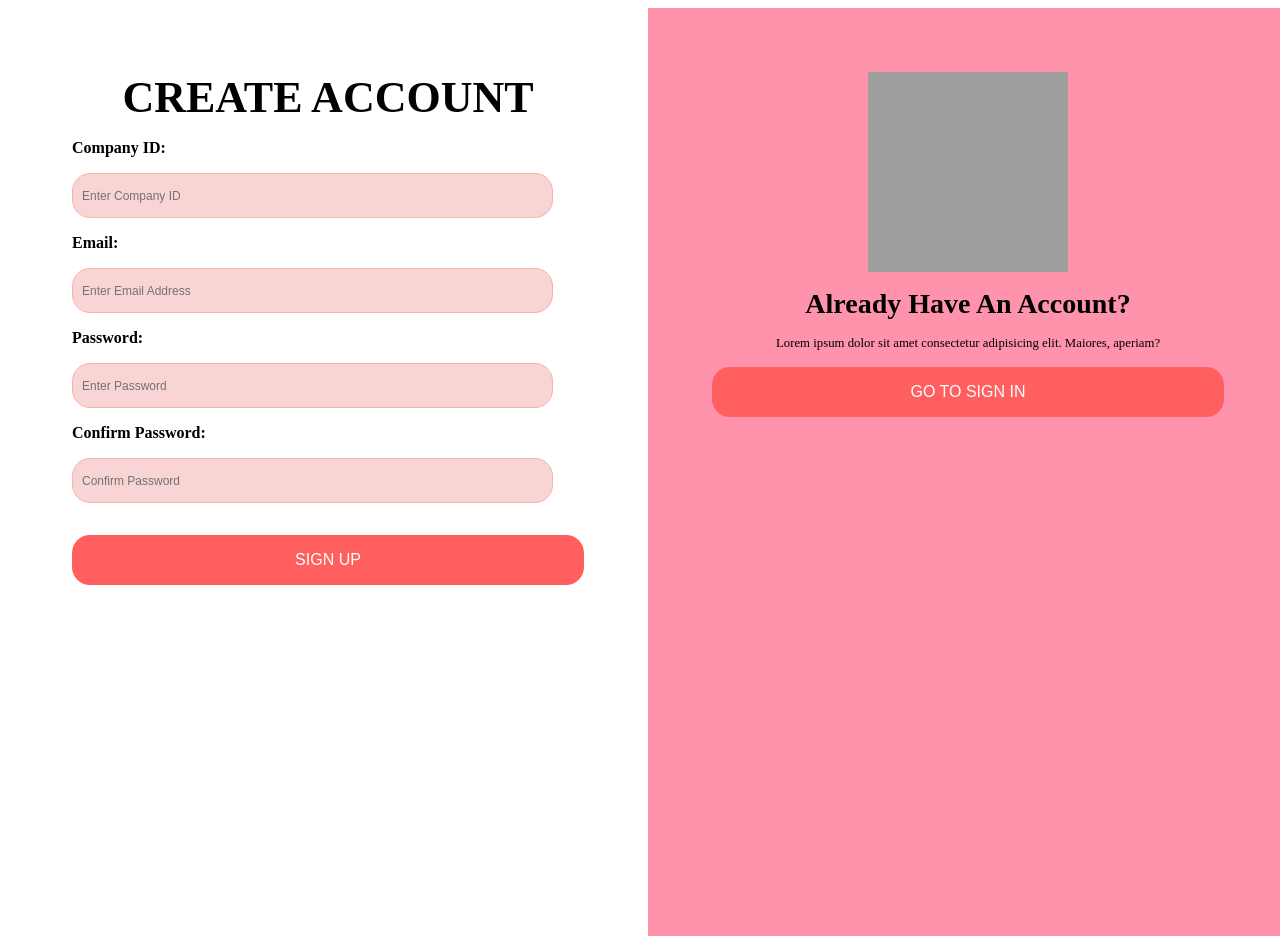
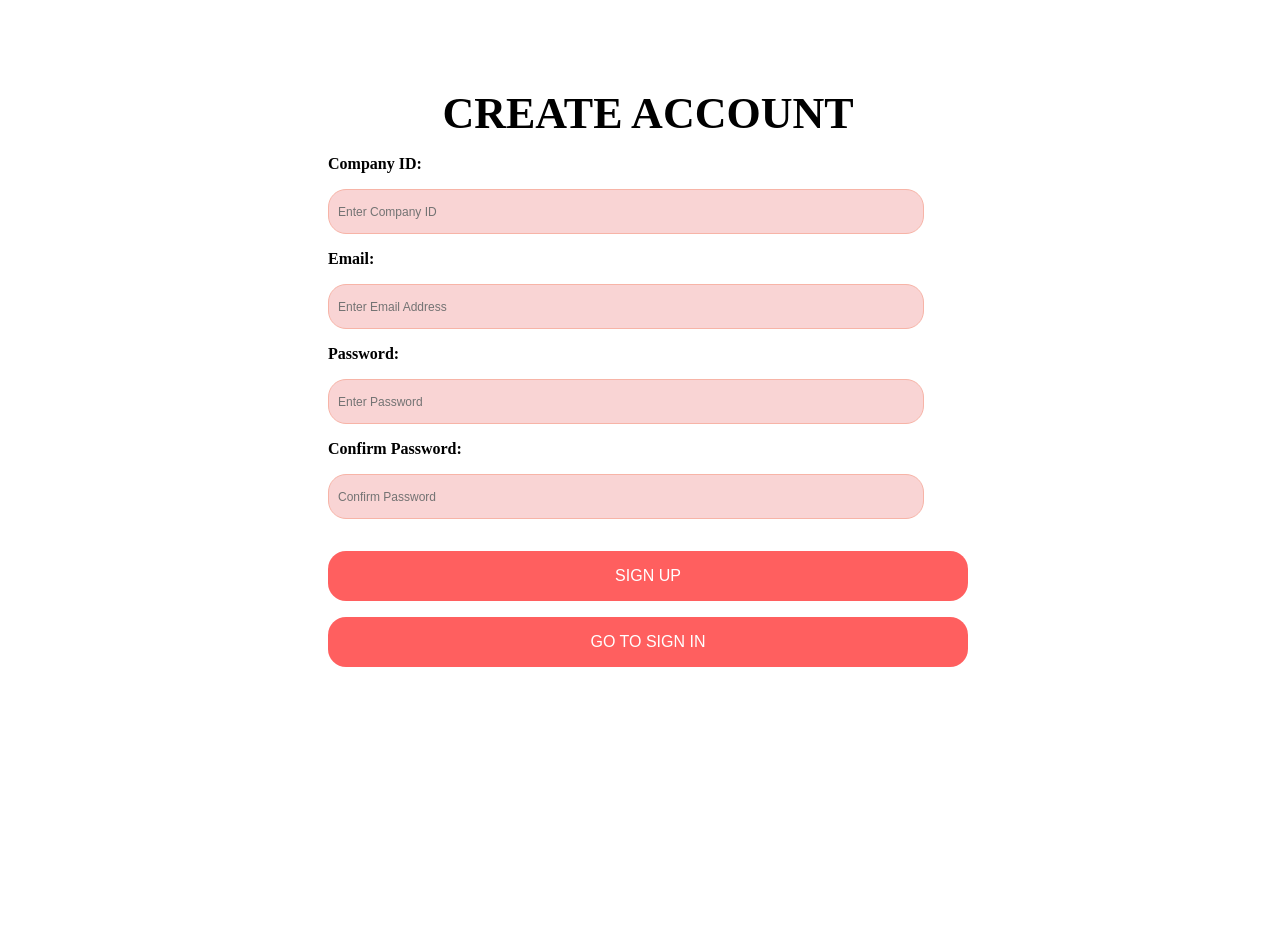
Before and after one commit to Maui0826/EaseSlip, a PHP site: page /signup.html in a window 1280 px wide. After the commit the page ends 667 px from the top, so only its background shows below. Run offline with PHP 8.4, Linux system fonts and the light colour scheme; grey boxes are pictures that could not be loaded.

Commit message:
4th commit

```diff
--- a/SIGNUP/signup-style.css
+++ b/SIGNUP/signup-style.css
@@ -8,6 +8,8 @@ h1{
 
 #signup-container{
   display: flex;
+  justify-content: center;
+  align-items: center;
   height: 100vh;
   width: 100vw;
 }
@@ -15,17 +17,16 @@ h1{
 .container{
   display: inline-block;
   width: 50%;
-  height: 100%;
   padding: 5% 5%;
 }
 
 #left-container{
-  background-color: #ffffff;
+  position: sticky;
+  background-color: var(--primary);
+  height: 640px;
 }
 
-#right-container{
-  background-color: #ff93ac;
-}
+
 
 label{
   font-size: 1rem;
@@ -69,22 +70,3 @@ input[type=email]::placeholder{
   padding: 1rem 2rem;
   cursor: pointer;
 }
-
-#right-container h1{
-  font-size: 1.75rem;
-  margin: 1rem 0;
-}
-
-.container p{
-  color: #000000;
-  font-size: 0.8rem;
-  margin: 0;
-  text-align: center;
-}
-
-.container img{
-  width: 200px;
-  height: 200px;
-  display: block;
-  margin: 0 auto;
-}
--- a/SIGNUP/signup.html
+++ b/SIGNUP/signup.html
@@ -41,16 +41,8 @@
             required
           />
           <button id="left-btn" class="btn">SIGN UP</button>
+          <button class="btn">GO TO SIGN IN</button>
         </form>
-      </div>
-      <div id="right-container" class="container">
-        <img src="/assets/LOGO.png" alt="Easeslip Logo" />
-        <h1>Already Have An Account?</h1>
-        <p>
-          Lorem ipsum dolor sit amet consectetur adipisicing elit. Maiores,
-          aperiam?
-        </p>
-        <button class="btn">GO TO SIGN IN</button>
       </div>
     </div>
   </body>
--- a/assets/style.css
+++ b/assets/style.css
@@ -12,6 +12,7 @@
 --primary: #ff93ac;
 --secondary: #f9d4d4;
 --accent: #6262d1;
+--button: #ff5f5f;
 }
 
 body{
```
Also changed, not shown: DAILY SALE/daily-sale-style.css (+31 -0 lines), DAILY SALE/daily-sale.html (+26 -0 lines), LOGIN/login-style.css (+10 -24 lines), LOGIN/login.html (+3 -9 lines).
